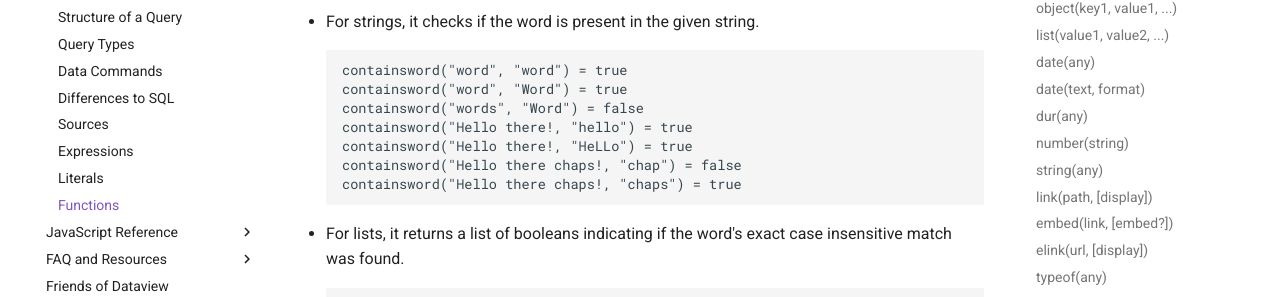
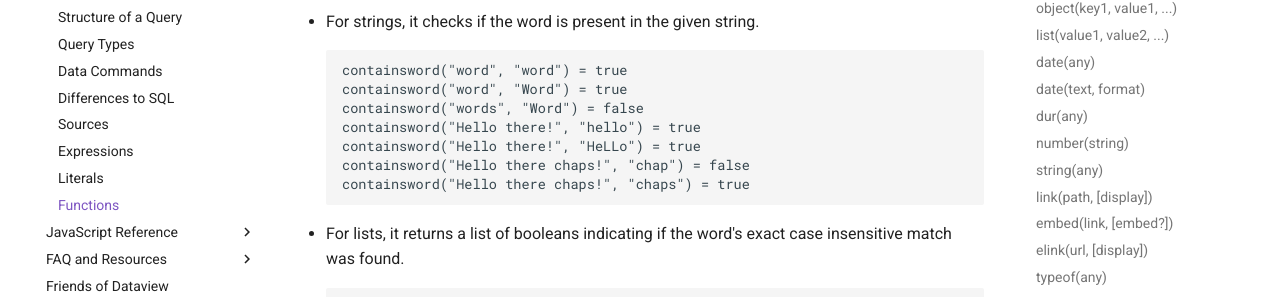
Before and after one commit to blacksmithgu/obsidian-dataview, an MkDocs documentation site: the page built from docs/docs/reference/functions.md, in a window 1280 px wide and 900 px high, scrolled down 7885 px. Shown: the part 199-496 px from the top of the window. Built offline with MkDocs 1.6.1 and Material for MkDocs 9.7.7, drawn with Linux system fonts in a browser that asks for light colours; comment, search, counter and statistics services are not loaded.

````diff
--- a/docs/docs/reference/functions.md
+++ b/docs/docs/reference/functions.md
@@ -372,10 +372,10 @@ The outputs are different for different types of input, see examples.
     containsword("word", "word") = true
     containsword("word", "Word") = true
     containsword("words", "Word") = false
-    containsword("Hello there!, "hello") = true
-    containsword("Hello there!, "HeLLo") = true
-    containsword("Hello there chaps!, "chap") = false
-    containsword("Hello there chaps!, "chaps") = true
+    containsword("Hello there!", "hello") = true
+    containsword("Hello there!", "HeLLo") = true
+    containsword("Hello there chaps!", "chap") = false
+    containsword("Hello there chaps!", "chaps") = true
     ```
 
 - For lists, it returns a list of booleans indicating if the word's exact case insensitive match was found.
````
